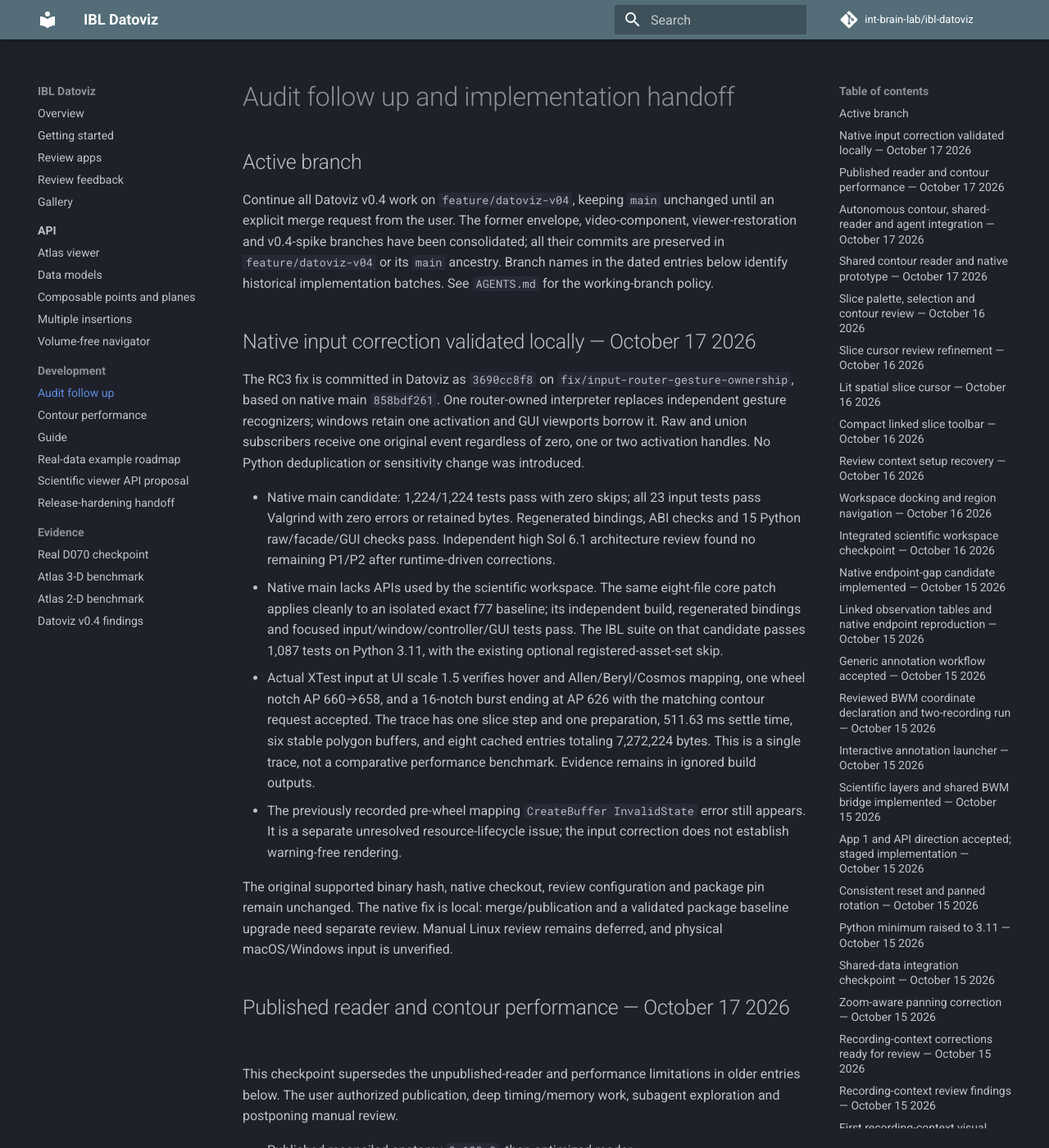
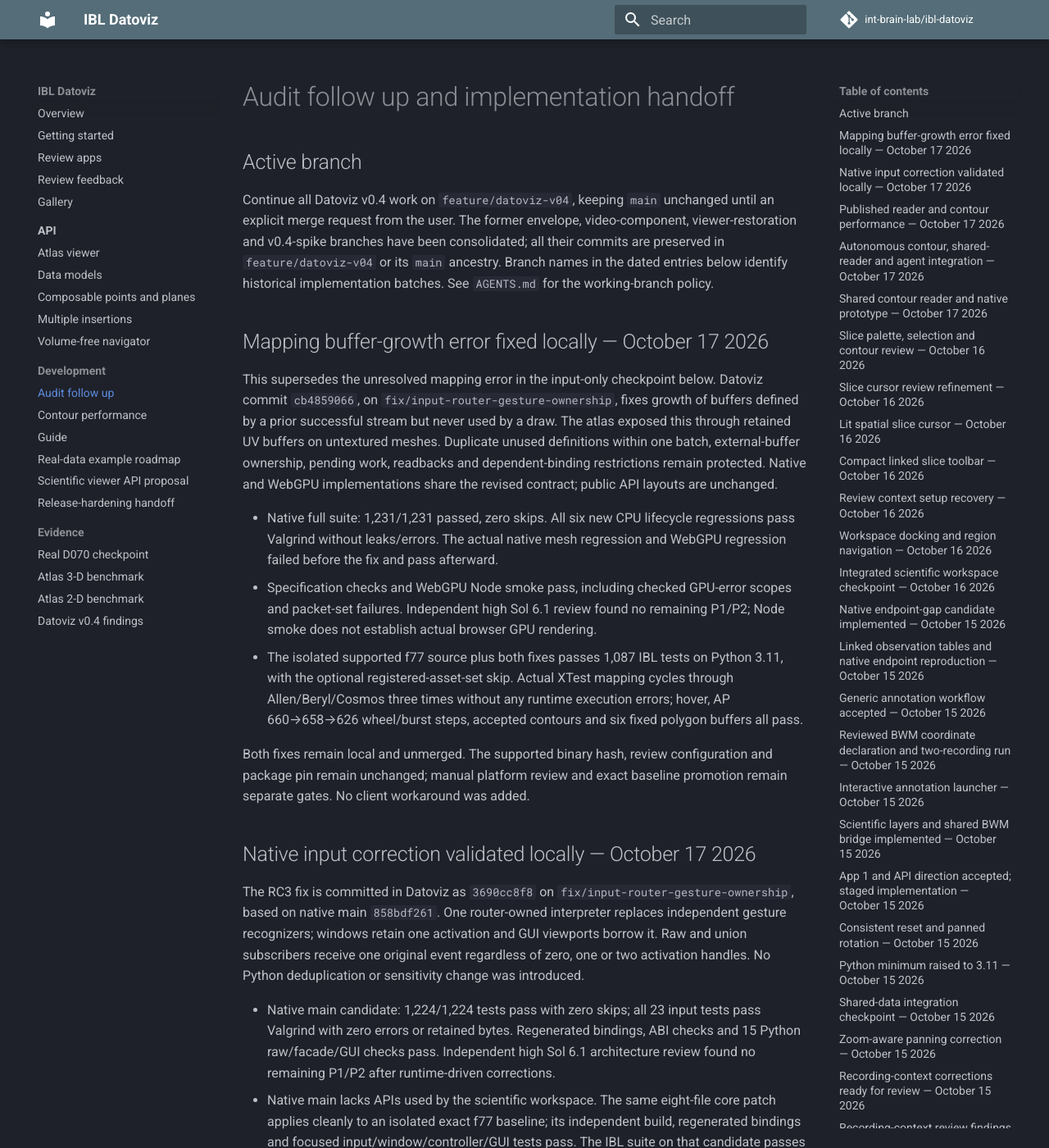
Before and after one commit to int-brain-lab/ibl-datoviz, an MkDocs documentation site: the page built from docs/NEXT_STEPS.md, in a window 1280 px wide and 1400 px high. Shown: the whole window at 82% size. Built offline with MkDocs 1.6.1 and Material for MkDocs 9.7.7, drawn with Linux system fonts in a browser that asks for light colours; comment, search, counter and statistics services are not loaded.

Commit message:
Record validated native mapping buffer-growth fix

```diff
--- a/docs/NEXT_STEPS.md
+++ b/docs/NEXT_STEPS.md
@@ -8,6 +8,33 @@ video-component, viewer-restoration and v0.4-spike branches have been consolidat
 all their commits are preserved in `feature/datoviz-v04` or its `main` ancestry.
 Branch names in the dated entries below identify historical implementation batches.
 See `AGENTS.md` for the working-branch policy.
+
+## Mapping buffer-growth error fixed locally — October 17 2026
+
+This supersedes the unresolved mapping error in the input-only checkpoint below.
+Datoviz commit `cb4859066`, on `fix/input-router-gesture-ownership`, fixes growth
+of buffers defined by a prior successful stream but never used by a draw. The
+atlas exposed this through retained UV buffers on untextured meshes. Duplicate
+unused definitions within one batch, external-buffer ownership, pending work,
+readbacks and dependent-binding restrictions remain protected. Native and
+WebGPU implementations share the revised contract; public API layouts are
+unchanged.
+
+- Native full suite: 1,231/1,231 passed, zero skips. All six new CPU lifecycle
+  regressions pass Valgrind without leaks/errors. The actual native mesh
+  regression and WebGPU regression failed before the fix and pass afterward.
+- Specification checks and WebGPU Node smoke pass, including checked GPU-error
+  scopes and packet-set failures. Independent high Sol 6.1 review found no
+  remaining P1/P2; Node smoke does not establish actual browser GPU rendering.
+- The isolated supported f77 source plus both fixes passes 1,087 IBL tests on
+  Python 3.11, with the optional registered-asset-set skip. Actual XTest mapping
+  cycles through Allen/Beryl/Cosmos three times without any runtime execution
+  errors; hover, AP 660→658→626 wheel/burst steps, accepted contours and six
+  fixed polygon buffers all pass.
+
+Both fixes remain local and unmerged. The supported binary hash, review
+configuration and package pin remain unchanged; manual platform review and
+exact baseline promotion remain separate gates. No client workaround was added.
 
 ## Native input correction validated locally — October 17 2026
 
```
